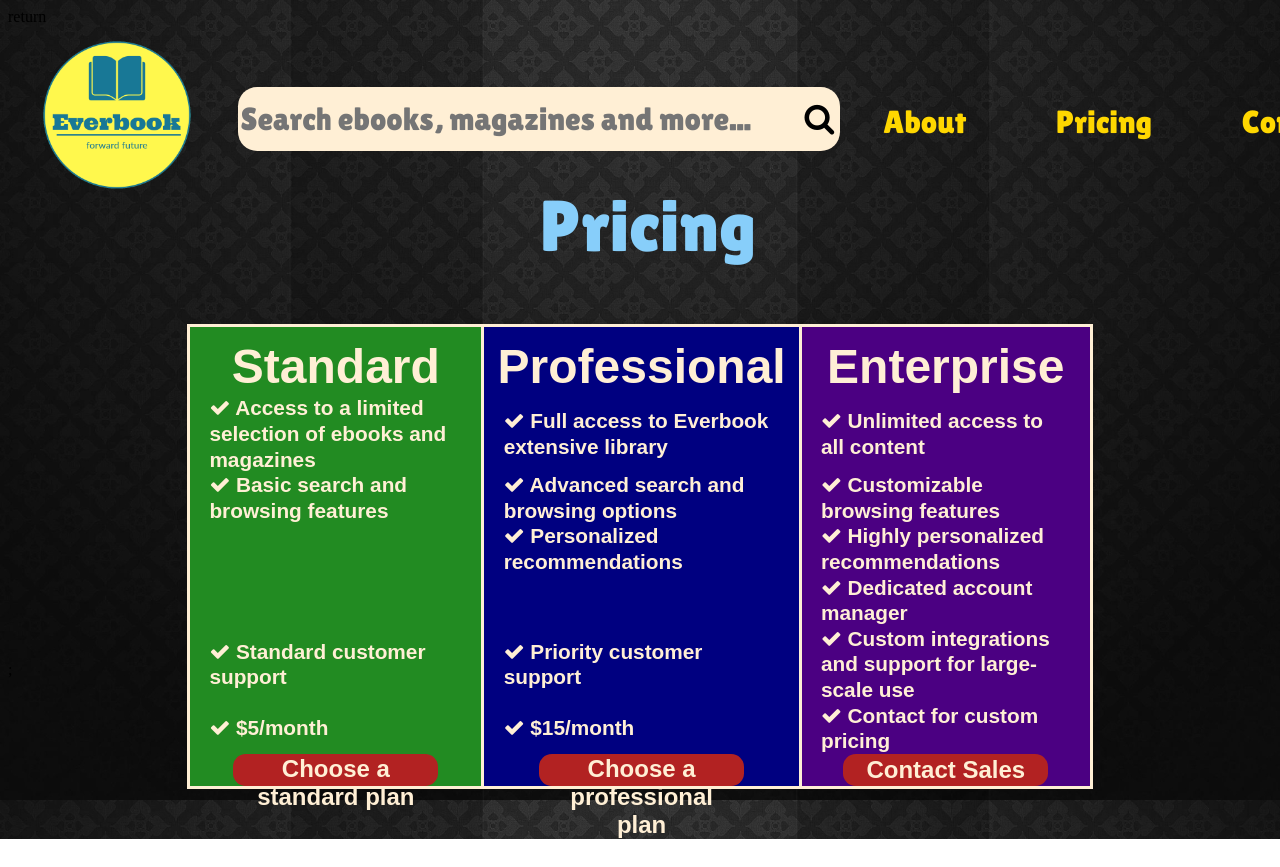
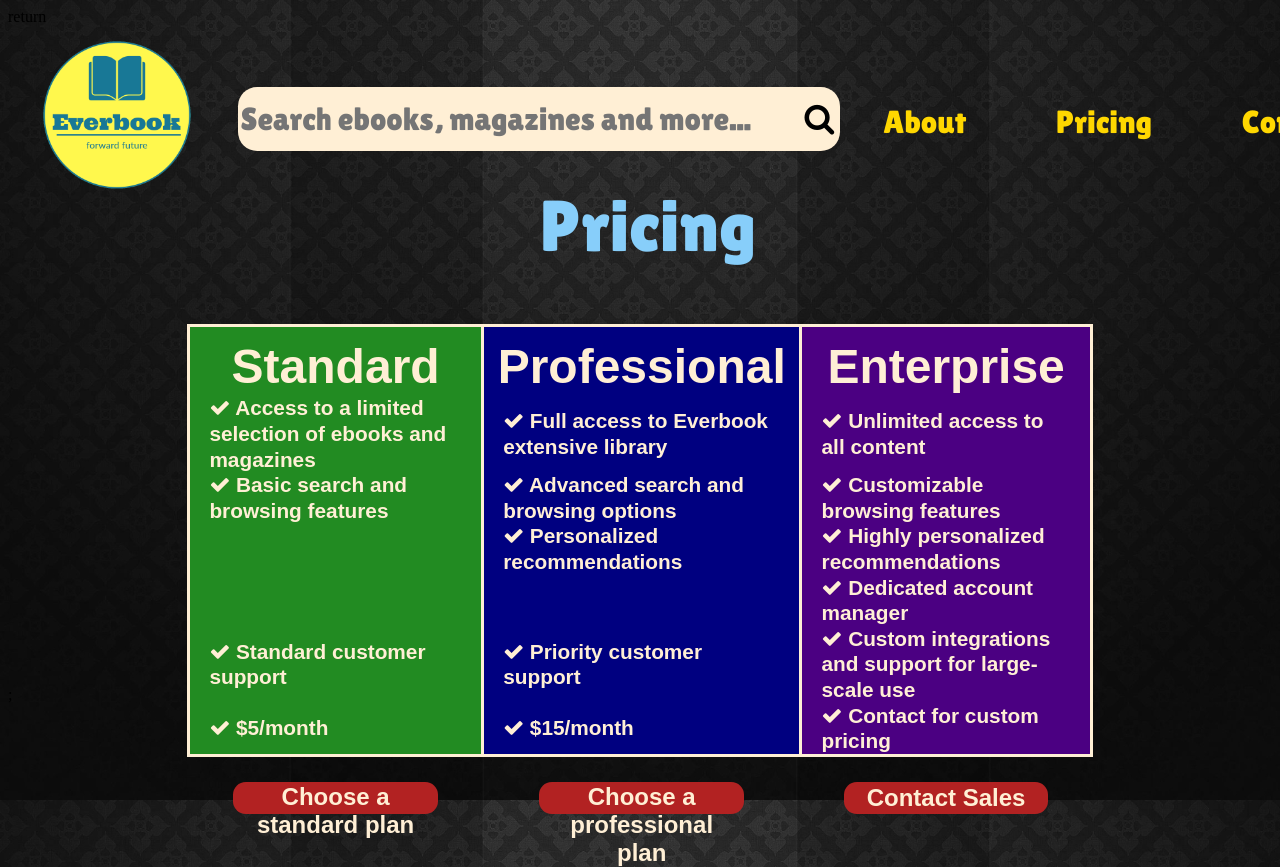
Before and after one commit to minhtai0611/demo-project-1, a React (Vite) app: page /pricing in a window 1280 px wide. Before the commit the page ends 839 px from the top, so only its background shows below. Built offline with nearby package versions, Linux system fonts and the light colour scheme; a web font is replaced by a local one.

Commit message:
demo-project-1

```diff
--- a/src/PricingComponent/Pricing.module.css
+++ b/src/PricingComponent/Pricing.module.css
@@ -42,9 +42,6 @@
   padding: 0 1.5vw 0 1.5vw;
   line-height: 2vw;
 }
-.table tr:nth-last-child(1) td{
-    border-bottom: 0.3vw solid papayawhip;
-}
 .table th:nth-child(1), .table td:nth-child(1){
   background-color:forestgreen;
 }
@@ -54,6 +51,15 @@
 }
 .table th:nth-child(3), .table td:nth-child(3){
   background-color:indigo;
+}
+.table tr:nth-last-child(2) td{
+    border-bottom: 0.3vw solid papayawhip;
+}
+.table tr:nth-last-child(1) td{
+  background-color: transparent;
+  border-left: none;
+  border-right: none;
+  padding-top: 2vw;
 }
 .table button {
   cursor: pointer;
```
